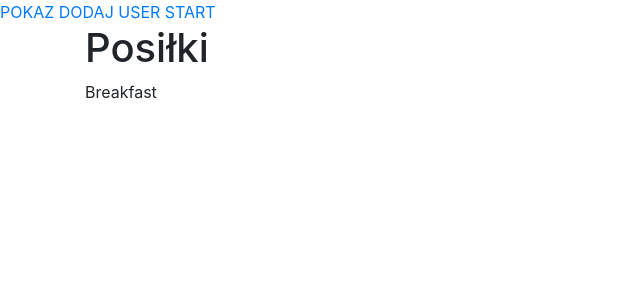
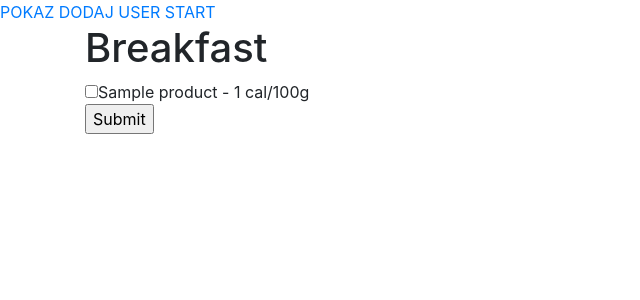
Before and after one commit to aggigie/fitness-app, a Django app: page /meal/1/ in a window 1280 px wide. Shown: the top 300 px of the page, without its empty margins (0-640 px from the left). Run offline with Django 3.2, Linux system fonts and the light colour scheme; tables that the repository leaves empty hold one stand-in row (values such as "Sample post"); some libraries are stand-ins or nearby versions.

Commit message:
Worked on creating meals form.

```diff
--- a/pal_app/templates/pal_app/add-product.html
+++ b/pal_app/templates/pal_app/add-product.html
@@ -7,7 +7,7 @@
 {% endif %}
 <div class="row">
     <div class="col-sm-4">
-        <form action="" method="post">
+        <form action="/add-product" method="post">
             {% csrf_token %}
             <div class="form-group">
                 <label for="product_name">Podaj nazwę produktu</label>
--- a/pal_app/templates/pal_app/meal-data.html
+++ b/pal_app/templates/pal_app/meal-data.html
@@ -2,9 +2,21 @@
 {% block body %}
 <div class="row">
     <div class="col-sm-8">
-        <h1>Posiłki</h1>
         {% if id %}
-        <p>{{id}}</p>
+        <h1>{{ id }}</h1>
+        {% else %}
+        <p>ni ma posilka</p>
+        {% endif %}
+        <form action="/meal/{{no}}/" method="post">
+            {% csrf_token %}
+
+            {% if product_list %}
+            {% for product in product_list %}
+            <input type="checkbox" name="products" value="{{product.id}}">{{product}}<br>
+            {% endfor %}
+            <input type="submit" value="Submit">
+        </form>
+
         {% else %}
         <p>ni ma produktow panie</p>
         {% endif %}
--- a/pal_app/views.py
+++ b/pal_app/views.py
@@ -46,9 +46,21 @@ def user_data(request):
 
 
 def meal_data(request, meal_type):
+    context = {}
+    product_list = Product.objects.all()
+    context['product_list'] = product_list
+
     try:
         result = MealChoice(meal_type)
-        context = {'id': result.name}
+        context['id'] = result.name
+        context['no'] = meal_type
+
+    except ValueError:
+        return redirect('/')
+    # if request.method == "POST":
+    try:
+        selected = request.POST.getlist("products")
+        print(selected)
+    except KeyError:
         return render(request, 'pal_app/meal-data.html', context)
-    except ValueError:
-        return render(request, 'pal_app/meal-data.html')
+    return render(request, 'pal_app/meal-data.html', context)
```
